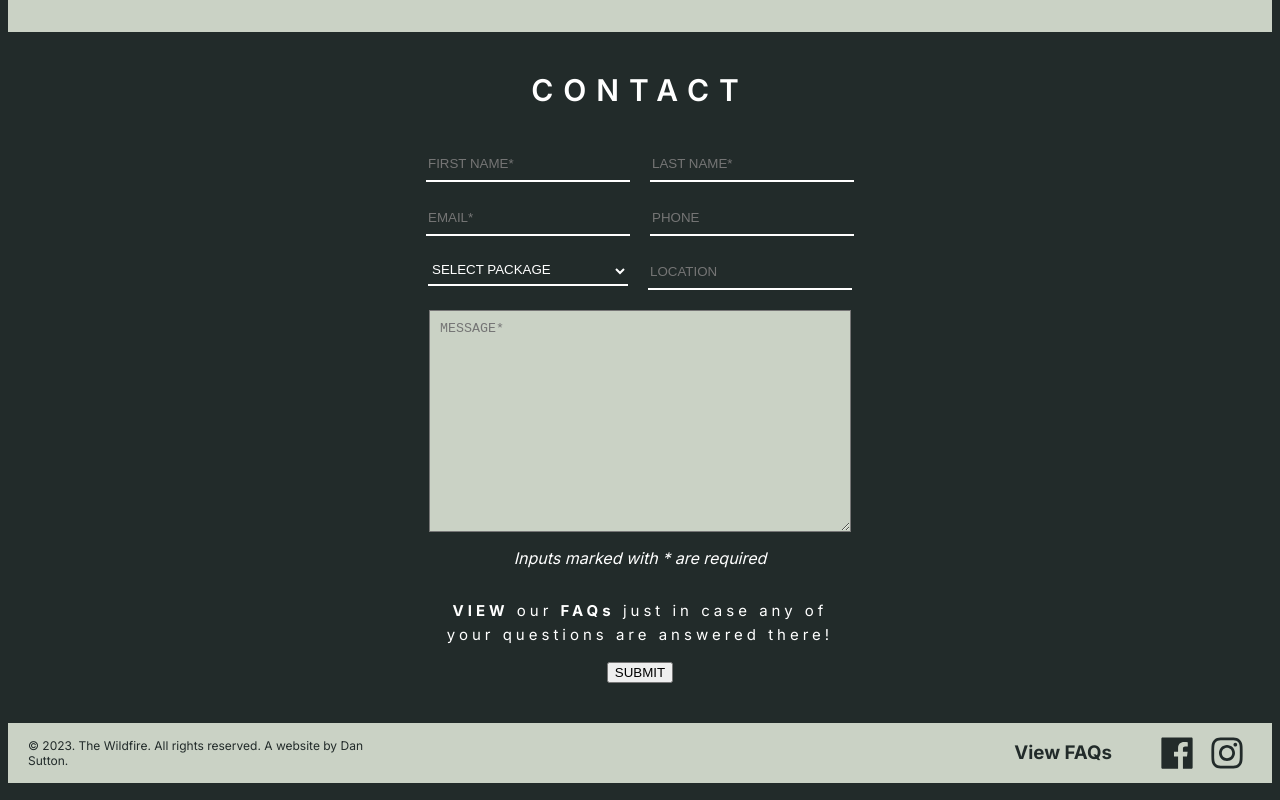
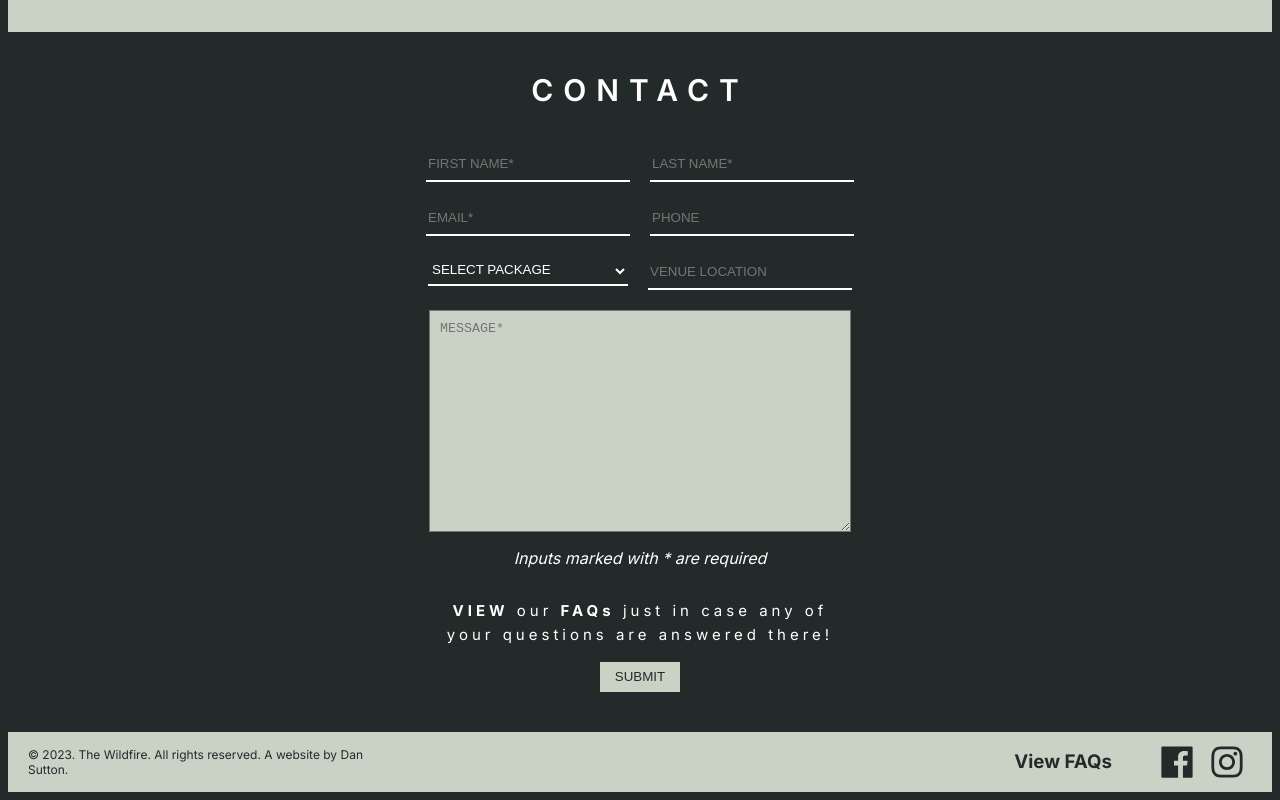
Before and after one commit to Dan-Sutton/the-wildfire-remake, a Next.js app: page / in a window 1280 px wide. Shown: the part 2737-3537 px from the top of the page. Built offline with nearby package versions, Linux system fonts and the light colour scheme.

Commit message:
contact styles

```diff
--- a/app/page.module.css
+++ b/app/page.module.css
@@ -233,3 +233,16 @@
   padding: 10px;
   font: arial;
 }
+
+.contact button {
+  border-style: none;
+  height: 30px;
+  width: 80px;
+  background-color: var(--highlight);
+  color: var(--primary);
+}
+
+.home input:focus-visible {
+  outline: none;
+  border-bottom: 2px solid #e8685c;
+}
--- a/app/page.tsx
+++ b/app/page.tsx
@@ -142,7 +142,7 @@ export default function Home() {
               <option value="dj">Band + DJ</option>
               <option value="acoustic">Acoustic Band Setup</option>
             </select>
-            <input placeholder="LOCATION"></input>
+            <input placeholder="VENUE LOCATION"></input>
           </div>
 
           <textarea placeholder="MESSAGE*"></textarea>
```
